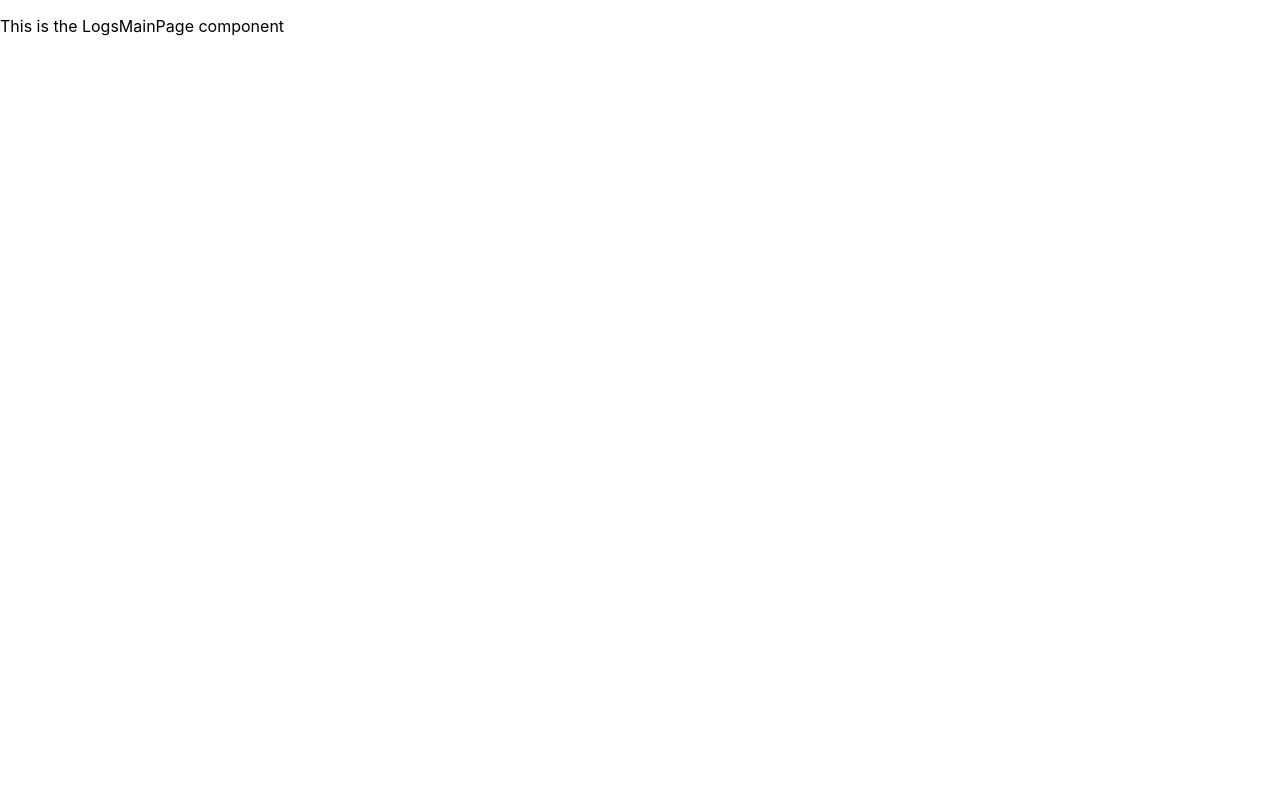
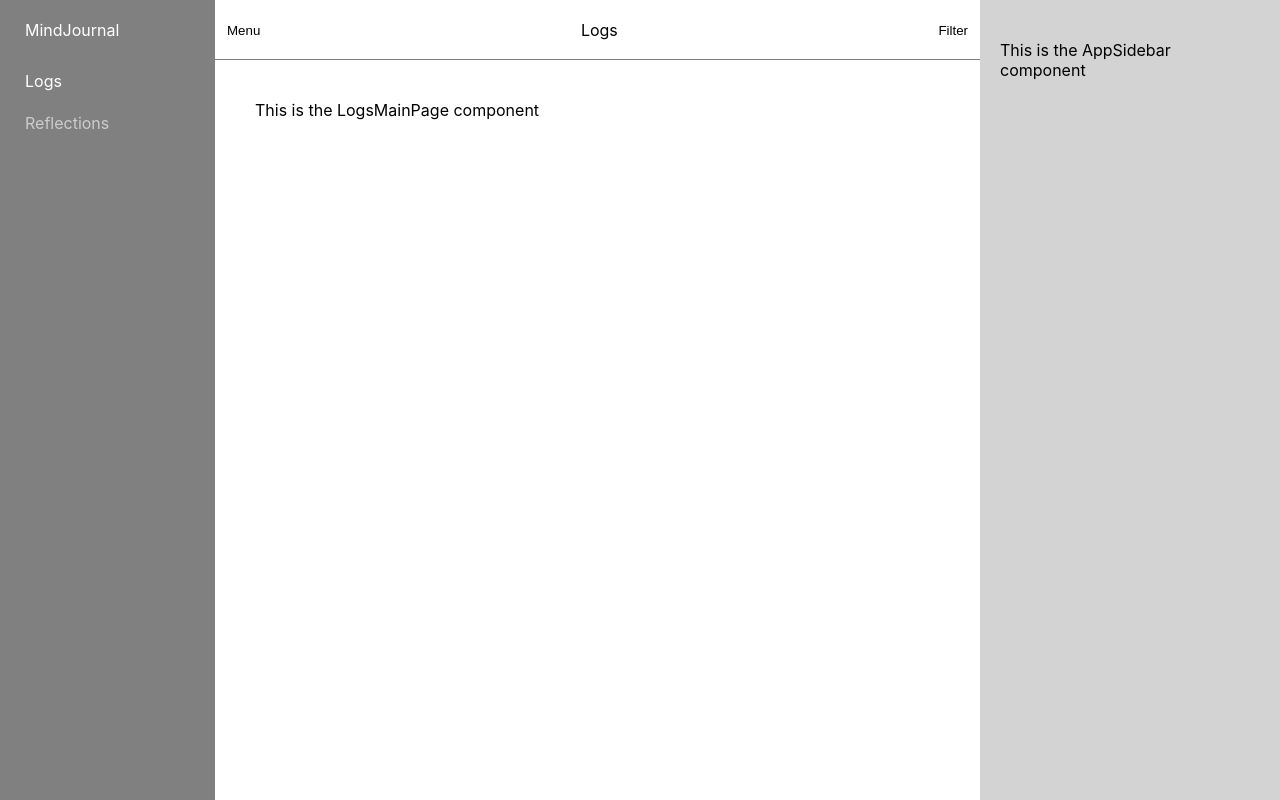
Before and after one commit to baf62495/mindjournal-client, a React (Create React App) app: page /logs in a window 1280 px wide. Built offline with nearby package versions, Linux system fonts and the light colour scheme.

Commit message:
basic component layout

```diff
--- a/public/index.html
+++ b/public/index.html
@@ -27,8 +27,8 @@
     <title>React App</title>
   </head>
   <body>
+    <div id='root'>
     <noscript>You need to enable JavaScript to run this app.</noscript>
-    <div id="root"></div>
     <!--
       This HTML file is a template.
       If you open it directly in the browser, you will see an empty page.
--- a/src/App.css
+++ b/src/App.css
@@ -1,3 +1,201 @@
+:root {
+    --appHeaderHeight: 60px;
+}
+
+body * {
+    box-sizing: border-box;
+}
+
+body,
+html {
+    padding: 0;
+    margin: 0;
+}
+
+html {
+    width: 100%;
+    height: 100%;
+    overflow: hidden;
+    overflow-y: auto;
+    -webkit-box-sizing: border-box;
+    box-sizing: border-box;
+}
+
+body, #root {
+    height: 100%;
+    overflow: hidden;
+    width: 100%;
+}
+
+main {
+    width: 100%;
+    min-height: 100%;
+    position: relative;
+    background-color: #fff;
+}
+
+h1,
+p {
+    margin: 0;
+}
+
+.wrapper {
+    max-width: 730px;
+    margin: 0 auto;
+}
+
 .text-center {
     text-align: center;
 }
+
+.app-header {
+    border-bottom: 1px solid gray;
+    display: flex;
+    flex-flow: row wrap;
+    align-items: center;
+    justify-content: space-between;
+    height: var(--appHeaderHeight);
+    position: fixed;
+    top: 0;
+    right: 0;
+    left: 0;
+    overflow: hidden;
+}
+
+.app-header button {
+    height: var(--appHeaderHeight);
+    border: none;
+    background: #fff;
+    padding: 0 12px;
+}
+
+.app-header button:hover {
+    cursor: pointer;
+}
+
+.mj-page {
+    height: calc(100vh - 60px);
+    width: 100%;
+    margin-top: var(--appHeaderHeight);
+    padding-top: 0;
+    overflow: hidden;
+    overflow-y: auto;
+}
+
+.mj-page-content {
+    padding: 40px;
+}
+
+.app-navigation {
+    width: 215px;
+    position: fixed;
+    top: 0;
+    bottom: 0;
+    right: 100%;
+    z-index: 100;
+    background-color: gray;
+    color: #fff;
+    -webkit-transform: translateZ(0);
+    transform: translateZ(0);
+    will-change: transform;
+    -webkit-transition: -webkit-transform 0.1s ease-in-out;
+    transition: -webkit-transform 0.1s ease-in-out;
+}
+
+.app-navigation .navigation-header {
+    padding-left: 25px;
+    height: var(--appHeaderHeight);
+    display: flex;
+    align-items: center;
+}
+
+.app-navigation:not(.is-collapsed) {
+    -webkit-transform: translate3d(100%, 0, 0);
+    transform: translate3d(100%, 0, 0);
+}
+
+.navigation-list {
+    list-style: none;
+    padding: 0;
+    margin: 0;
+}
+
+.navigation-list a {
+    width: 100%;
+    padding: 11px 25px;
+    line-height: 20px;
+    color: #fff;
+    opacity: 0.6;
+    display: inline-block;
+    cursor: pointer;
+    text-decoration: none;
+}
+
+.navigation-list a.active {
+    opacity: 1;
+}
+
+.app-navigation + main,
+.app-navigation + main > .mj-page,
+.app-navigation + main > .app-header,
+.app-navigation + main > .app-header button {
+    -webkit-transition: all 0.1s ease-in-out;
+    transition: all 0.1s ease-in-out;
+}
+
+@media screen and (min-width: 961px) {
+    .app-navigation:not(.is-collapsed) + main {
+        width: calc(100vw - 215px);
+        margin-left: 215px;
+    }
+    .app-navigation:not(.is-collapsed) + main > .app-header {
+        left: 215px;
+    }
+}
+
+  @media screen and (max-width: 960px) {
+    .app-navigation:not(.is-collapsed) + main .app-header .header-left button {
+        -webkit-transform: translateX(215px);
+        transform: translateX(215px);
+    }
+}
+
+.app-sidebar {
+    padding: 20px 0;
+    width: 300px;
+    height: 100vh;
+    background: lightgray;
+    position: fixed;
+    z-index: 90;
+    top: 0;
+    bottom: 0;
+    left: 100%;
+    will-change: transform;
+    -webkit-transition: -webkit-transform 0.1s ease-in-out;
+    transition: -webkit-transform 0.1s ease-in-out;
+}
+
+.app-sidebar:not(.is-invisible) {
+    -webkit-transform: translate3d(-100%, 0, 0);
+    transform: translate3d(-100%, 0, 0);
+}
+
+.app-sidebar > * {
+    padding: 20px;
+}
+
+@media screen and (min-width: 961px) {
+    .app-sidebar:not(.is-invisible) ~ .app-header {
+        right: 300px;
+    }
+    .app-sidebar:not(.is-invisible) ~ .mj-page {
+        width: calc(100% - 300px);
+    }
+}
+
+  @media screen and (max-width: 960px) {
+    .app-sidebar:not(.is-invisible) ~ .app-header .header-right button {
+        -webkit-transform: translateX(-300px);
+        transform: translateX(-300px);
+    }
+}
--- a/src/App.js
+++ b/src/App.js
@@ -9,11 +9,11 @@ import ReflectionsMainPage from './components/ReflectionsMainPage';
 class App extends React.Component {
   render() {
     return (
-      <div className='App'>
+      <>
         <Route exact path='/' component={LandingPage}/>
         <Route path='/logs' component={LogsMainPage}/>
         <Route path='/reflections' component={ReflectionsMainPage}/>
-      </div>
+      </>
     );
   }
 }
--- /dev/null
+++ b/src/components/AppHeader.js
@@ -0,0 +1,15 @@
+import React from 'react';
+
+export default function AppHeader(props) {
+    return (
+        <header className='app-header'>
+            <div className="header-left">
+                <button className="js-btn-menu">Menu</button>
+            </div>
+            <div className="header-center">{props.title}</div>
+            <div className="header-right">
+                <button className="js-btn-filter">Filter</button>
+            </div>
+        </header>
+    )
+}
--- /dev/null
+++ b/src/components/AppNavigation.js
@@ -0,0 +1,16 @@
+import React from 'react';
+import { NavLink } from 'react-router-dom';
+
+export default function AppNavigation() {
+    return (
+        <nav role="navigation" aria-label="Main Navigation" className="app-navigation">
+            <header className="navigation-header">
+                MindJournal
+            </header>
+            <ul className="navigation-list">
+                <NavLink to='/logs'><li>Logs</li></NavLink>
+                <NavLink to='/reflections'><li>Reflections</li></NavLink>
+            </ul>
+        </nav>
+    )
+}
--- /dev/null
+++ b/src/components/AppSidebar.js
@@ -0,0 +1,9 @@
+import React from 'react';
+
+export default function AppSidebar() {
+    return (
+        <aside className='app-sidebar'>
+            <p>This is the AppSidebar component</p>
+        </aside>
+    )
+}
--- a/src/components/LogsMainPage.js
+++ b/src/components/LogsMainPage.js
@@ -1,10 +1,24 @@
 import React from 'react';
+
+import AppNavigation from './AppNavigation';
+import AppSidebar from './AppSidebar';
+import AppHeader from './AppHeader';
 
 export default function LogsMainPage() {
     return (
-        // add navigation outside main
+        <>
+        <AppNavigation />
         <main>
-            <p>This is the LogsMainPage component</p>
+            <AppSidebar />
+            <AppHeader title='Logs' />
+            <div className='mj-page'>
+                <div className='mj-page-content'>
+                    <div className="wrapper">
+                        <p>This is the LogsMainPage component</p>
+                    </div>
+                </div>
+            </div>
         </main>
+        </>
     )
 }
--- a/src/components/ReflectionsMainPage.js
+++ b/src/components/ReflectionsMainPage.js
@@ -1,10 +1,24 @@
 import React from 'react';
+
+import AppNavigation from './AppNavigation';
+import AppSidebar from './AppSidebar';
+import AppHeader from './AppHeader';
 
 export default function ReflectionsMainPage() {
     return (
-        // add navigation outside main
+        <>
+        <AppNavigation />
         <main>
-            <p>This is the ReflectionsMainPage component</p>
+            <AppSidebar />
+            <AppHeader title='Reflections' />
+            <div className='mj-page'>
+                <div className='mj-page-content'>
+                    <div className="wrapper">
+                        <p>This is the ReflectionsMainPage component</p>
+                    </div>
+                </div>
+            </div>
         </main>
+        </>
     )
 }
```
